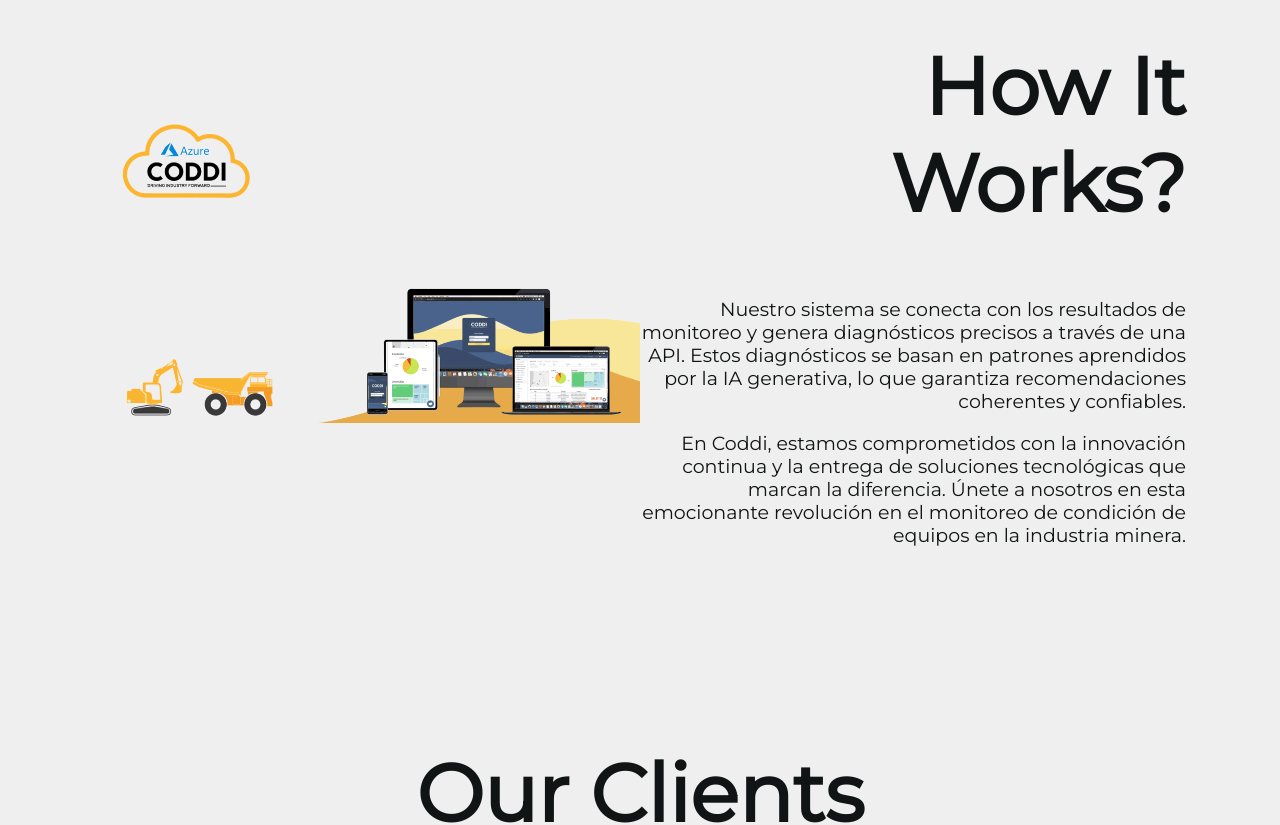
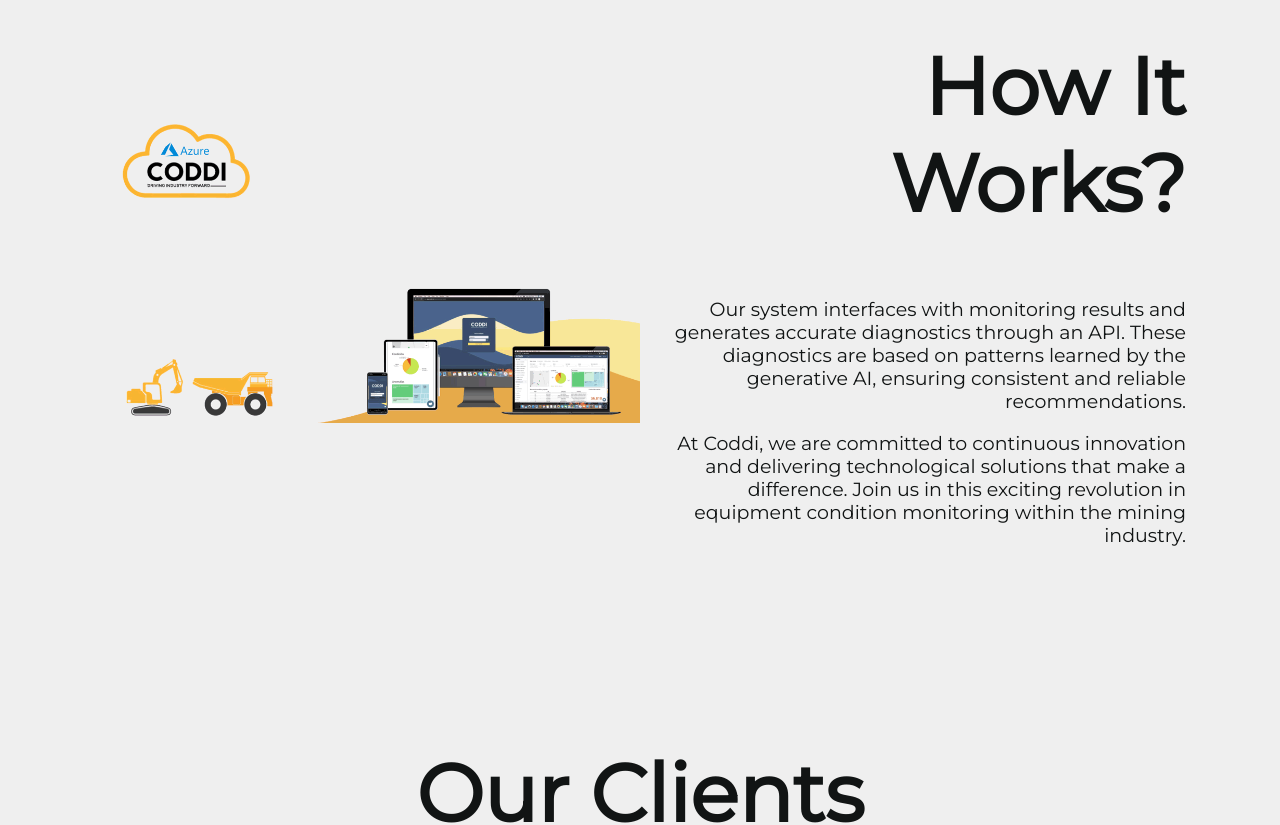
Before and after one commit to HexVanilla/Coddi-siteV2, a React (Create React App) app: page / in a window 1280 px wide. Shown: the part 6067-6892 px from the top of the page. Built offline with nearby package versions, Linux system fonts and the light colour scheme.

Commit message:
text how it works fix

```diff
--- a/src/components/HowItWorks.jsx
+++ b/src/components/HowItWorks.jsx
@@ -11,7 +11,7 @@ const HowItWorks = ({ theme, language }) => {
         <div>
           {language == "en" ? <h1>How It Works?</h1> : <h2>¿Cómo Funciona?</h2>}
 
-          {language == "en" ? (
+          {language == "es" ? (
             <div>
               <p>
                 Nuestro sistema se conecta con los resultados de monitoreo y
```
